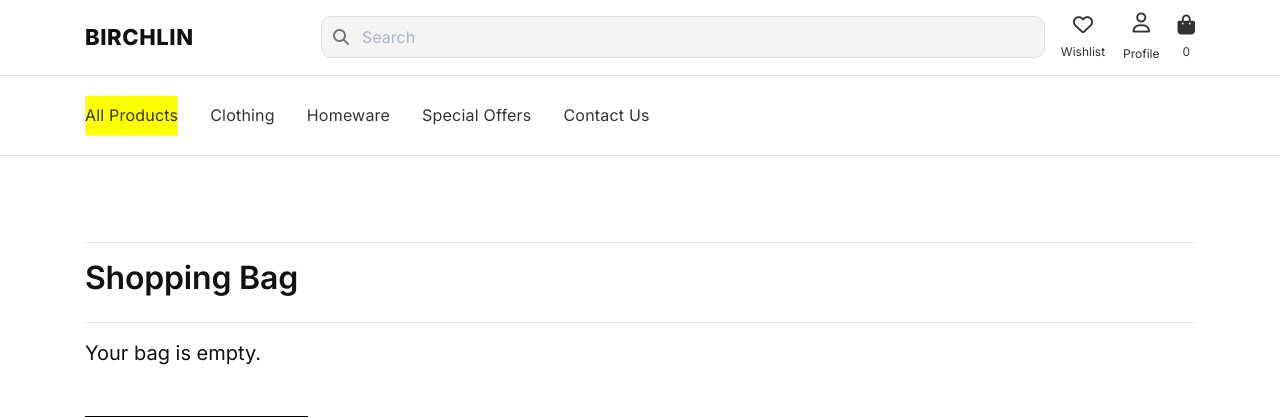
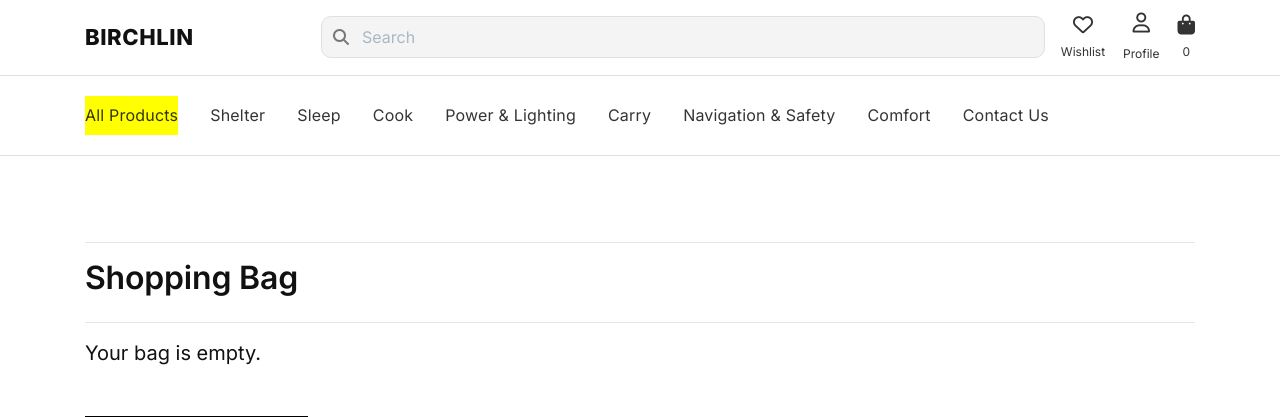
Before and after one commit to jtraveler/project-5-enhanced, a Django app: page /bag/ in a window 1280 px wide. Shown: the top 417 px of the page. Run offline with Django 4.2, Linux system fonts and the light colour scheme; some libraries are stand-ins or nearby versions.

Commit message:
feat: Revised the header to reflect our store

```diff
--- a/templates/includes/main-nav.html
+++ b/templates/includes/main-nav.html
@@ -13,39 +13,65 @@
         </li>
 
         <li class="nav-item dropdown">
+            <a class="logo-font nav-link text-black" href="{% url 'products' %}?category=tents_and_shelter" aria-haspopup="true" aria-expanded="false">
+                Shelter
+            </a>
+        </li>
+
+        <li class="nav-item dropdown">
             <a class="logo-font nav-link text-black" href="#" id="clothing-link" data-toggle="dropdown" aria-haspopup="true" aria-expanded="false">
-                Clothing
+                Sleep
             </a>
             <div class="dropdown-menu border-0" aria-labelledby="clothing-link">
-                <a href="{% url 'products' %}?category=activewear,essentials" class="dropdown-item">Activewear &amp; Essentials</a>
-                <a href="{% url 'products' %}?category=jeans" class="dropdown-item">Jeans</a>
-                <a href="{% url 'products' %}?category=shirts" class="dropdown-item">Shirts</a>
-                <a href="{% url 'products' %}?category=activewear,essentials,jeans,shirts" class="dropdown-item">All Clothing</a>
+                <a href="{% url 'products' %}?category=sleeping_bags" class="dropdown-item">Sleeping Bags</a>
+                <a href="{% url 'products' %}?category=sleeping_pads" class="dropdown-item">Sleeping Pads</a>
             </div>
         </li>
 
         <li class="nav-item dropdown">
-            <a class="logo-font nav-link text-black" href="#" id="homeware-link" data-toggle="dropdown" aria-haspopup="true" aria-expanded="false">
-                Homeware
+            <a class="logo-font nav-link text-black" href="{% url 'products' %}?category=cooking_and_food" aria-haspopup="true" aria-expanded="false">
+                Cook
             </a>
-            <div class="dropdown-menu border-0" aria-labelledby="homeware-link">
-                <a href="{% url 'products' %}?category=bed_bath" class="dropdown-item">Bed &amp; Bath</a>
-                <a href="{% url 'products' %}?category=kitchen_dining" class="dropdown-item">Kitchen &amp; Dining</a>
-                <a href="{% url 'products' %}?category=bed_bath,kitchen_dining" class="dropdown-item">All Homeware</a>
+        </li>
+
+
+        <li class="nav-item dropdown">
+            <a class="logo-font nav-link text-black" href="#" id="clothing-link" data-toggle="dropdown" aria-haspopup="true" aria-expanded="false">
+                Power & Lighting
+            </a>
+            <div class="dropdown-menu border-0" aria-labelledby="clothing-link">
+                <a href="{% url 'products' %}?category=power_banks" class="dropdown-item">Power Banks</a>
+                <a href="{% url 'products' %}?category=lighting" class="dropdown-item">Lighting</a>
             </div>
         </li>
 
         <li class="nav-item dropdown">
-            <a class="logo-font nav-link text-black" href="#" id="specials-link" data-toggle="dropdown" aria-haspopup="true" aria-expanded="false">
-                Special Offers
+            <a class="logo-font nav-link text-black" href="{% url 'products' %}?category=backpacks_and_bags" aria-haspopup="true" aria-expanded="false">
+                Carry
             </a>
-            <div class="dropdown-menu border-0" aria-labelledby="specials-link">
-                <a href="{% url 'products' %}?category=new_arrivals" class="dropdown-item">New Arrivals</a>
-                <a href="{% url 'products' %}?category=deals" class="dropdown-item">Deals</a>
-                <a href="{% url 'products' %}?category=clearance" class="dropdown-item">Clearance</a>
-                <a href="{% url 'products' %}?category=new_arrivals,deals,clearance" class="dropdown-item">All Specials</a>
+        </li>
+
+
+        <li class="nav-item dropdown">
+            <a class="logo-font nav-link text-black" href="#" id="clothing-link" data-toggle="dropdown" aria-haspopup="true" aria-expanded="false">
+                Navigation & Safety
+            </a>
+            <div class="dropdown-menu border-0" aria-labelledby="clothing-link">
+                <a href="{% url 'products' %}?category=navigation" class="dropdown-item">Navigation</a>
+                <a href="{% url 'products' %}?category=safety" class="dropdown-item">Safety</a>
             </div>
         </li>
+
+        <li class="nav-item dropdown">
+            <a class="logo-font nav-link text-black" href="#" id="clothing-link" data-toggle="dropdown" aria-haspopup="true" aria-expanded="false">
+                Comfort
+            </a>
+            <div class="dropdown-menu border-0" aria-labelledby="clothing-link">
+                <a href="{% url 'products' %}?category=hammocks" class="dropdown-item">Hammocks</a>
+                <a href="{% url 'products' %}?category=chairs" class="dropdown-item">Chairs</a>
+            </div>
+        </li>
+
         <li class="nav-item">
 
         <a href="{% url 'contact' %}" class="logo-font nav-link text-black">Contact Us</a>
```
